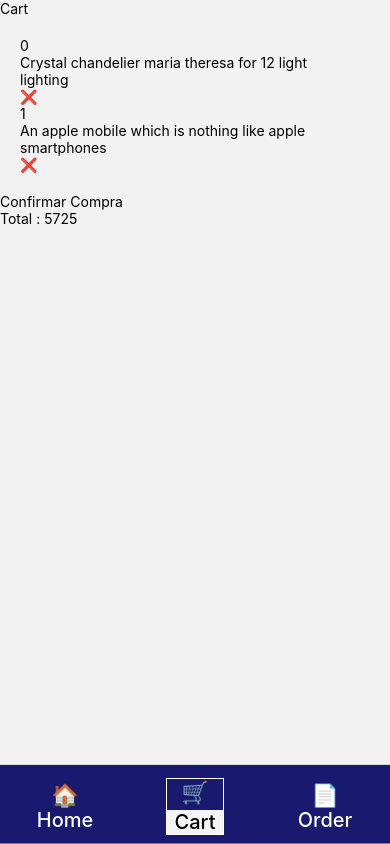
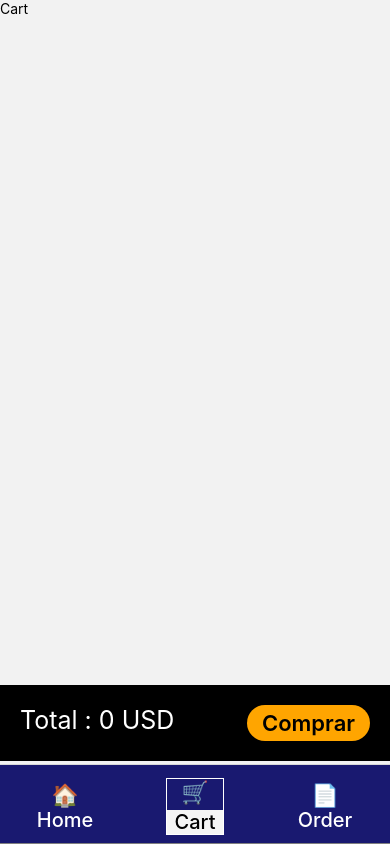
Before and after one commit to leoTechnologyDeveloper/ecommerce_react_native, a React Native app: screen /Cart in a window 390 px wide. Built offline with nearby package versions, Linux system fonts and the light colour scheme.

Commit message:
Redux Working

```diff
--- a/App.js
+++ b/App.js
@@ -7,6 +7,8 @@ import CartStack from "./src/navigation/CartStack";
 import colors from "./src/utils/globals/colors";
 import MyBottomTab from "./src/navigation/MyBottomTab";
 import OrderStack from "./src/navigation/OrderStack";
+import { store } from "./src/app/store";
+import { Provider } from "react-redux";
 
 const App = () => {
   const [fontsLoaded] = useFonts({
@@ -22,9 +24,11 @@ const App = () => {
     <>
       <StatusBar backgroundColor={colors.sea1} />
 
-      <NavigationContainer>
-        <MainNavigator />
-      </NavigationContainer>
+      <Provider store={store}>
+        <NavigationContainer>
+          <MainNavigator />
+        </NavigationContainer>
+      </Provider>
     </>
   );
 };
--- /dev/null
+++ b/src/app/store.js
@@ -0,0 +1,8 @@
+import { configureStore } from "@reduxjs/toolkit";
+import cartReducer from "../features/cart/cartSlice";
+
+export const store = configureStore({
+  reducer: {
+    cart: cartReducer,
+  },
+});
--- a/src/components/Header.js
+++ b/src/components/Header.js
@@ -49,7 +49,7 @@ const styles = StyleSheet.create({
   text: {
     color: "white",
     fontSize: 30,
-    width: "80%",
+    width: "90%",
     fontFamily: "NotoSerifDisplay-VariableFont_wdth,wght",
   },
 });
--- a/src/features/cart/cartSlice.js
+++ b/src/features/cart/cartSlice.js
@@ -10,11 +10,38 @@ export const cartSlice = createSlice({
   initialState,
   reducers: {
     addcartItem: (state, actions) => {
-      state.items = [...state.items, actions.payload];
+      const index = state.items.findIndex(
+        (item) => item.id === actions.payload.id
+      );
+
+      if (index > -1) {
+        state.items = state.items.map((item) => {
+          if (item.id === actions.payload.id) {
+            return { ...item, cantidad: item.cantidad + 1 };
+          }
+          return item;
+        });
+      } else {
+        state.items = [...state.items, { ...actions.payload, cantidad: 1 }];
+      }
+
+      state.total = state.items.reduce(
+        (acc, item) => (acc = acc + item.price * item.cantidad),
+        0
+      );
+      console.log(state.items.length);
+    },
+    deleteItem: (state, actions) => {
+      state.items = state.items.filter((item) => item.id !== actions.payload);
+      state.total = state.items.reduce(
+        (acc, item) => (acc = acc + item.price * item.cantidad),
+        0
+      );
+      console.log(state.items.length);
     },
   },
 });
 
 // Action creators are generated for each case reducer function
-export const { addcartItem } = cartSlice.actions;
+export const { addcartItem, deleteItem } = cartSlice.actions;
 export default cartSlice.reducer;
--- a/src/screens/Cart.js
+++ b/src/screens/Cart.js
@@ -1,10 +1,24 @@
-import { StyleSheet, Text, View, FlatList, Pressable } from "react-native";
+import {
+  StyleSheet,
+  Text,
+  View,
+  FlatList,
+  Pressable,
+  Image,
+} from "react-native";
 import colors from "../utils/globals/colors";
-import cart from "../utils/data/cart.json";
+// import cart from "../utils/data/cart.json";
+import { deleteItem } from "../features/cart/cartSlice";
+import { useDispatch } from "react-redux";
+
+import { UseSelector, useSelector } from "react-redux";
 
 const Cart = () => {
+  const dispatch = useDispatch();
+  const cart = useSelector((state) => state.cart);
+
   return (
-    <View>
+    <View style={styles.containerAllcart}>
       <Text>Cart</Text>
 
       <FlatList
@@ -13,19 +27,34 @@ const Cart = () => {
         keyExtractor={(item) => item.id}
         renderItem={({ item }) => (
           // <IndividualCategory item={item} navigation={navigation} />
-          <>
-            <Text>{item.id}</Text>
-            <Text>{item.description}</Text>
-            <Text>{item.category}</Text>
-            <Text>❌</Text>
-          </>
+          <View style={styles.cartContainer}>
+            <>
+              <Image
+                source={{ uri: item.thumbnail }}
+                style={styles.imagen}
+                resizeMethod="auto"
+              />
+              <View style={styles.containerText}>
+                <Text style={styles.productTitle}> {item.title}</Text>
+                <View style={styles.cantiPrecio}>
+                  <Text style={styles.productPrecio}>$ {item.price}</Text>
+                  <Text style={styles.productPrecio}>
+                    Cantidad: {item.cantidad}
+                  </Text>
+                </View>
+              </View>
+            </>
+            <Pressable onPress={() => dispatch(deleteItem(item.id))}>
+              <Text style={styles.deleteArticle}>❌</Text>
+            </Pressable>
+          </View>
         )}
       />
-      <View>
+      <View style={styles.containerConfirmarCompra}>
+        <Text style={styles.textConTotalprice}>Total : {cart.total} USD</Text>
         <Pressable>
-          <Text>Confirmar Compra</Text>
+          <Text style={styles.textConfirmarCompra}>Comprar</Text>
         </Pressable>
-        <Text>Total : {cart.total}</Text>
       </View>
     </View>
   );
@@ -34,8 +63,77 @@ const Cart = () => {
 export default Cart;
 
 const styles = StyleSheet.create({
+  containerAllcart: {
+    position: "relative",
+    height: "100%",
+  },
   container: {
     backgroundColor: colors.sea2,
+    padding: 10,
+    gap: 20,
+    width: "100%",
+  },
+  cartContainer: {
+    flexDirection: "row",
+    alignItems: "center",
+    justifyContent: "space-between",
+    marginBottom: 15,
+    backgroundColor: "skyblue",
+    borderWidth: 1,
+    borderRadius: 5,
+  },
+  productTitle: {
+    fontWeight: "800",
+    fontSize: 20,
+  },
+  containerText: {
+    flexDirection: "column",
+  },
+  cantiPrecio: {
+    flexDirection: "row",
+    gap: 50,
+  },
+  productPrecio: {
+    fontWeight: "400",
+    alignSelf: "center",
+    marginTop: 10,
+    fontSize: 24,
+  },
+  imagen: {
+    width: 70,
+    height: 70,
+    borderColor: colors.primary,
+    borderWidth: 1,
+    borderRadius: 5,
+  },
+  deleteArticle: {
+    padding: 8,
+    alignSelf: "flex-end",
+    borderColor: colors.primary,
+    backgroundColor: "white",
+    borderWidth: 1,
+    borderRadius: 50,
+  },
+  containerConfirmarCompra: {
+    backgroundColor: colors.dark,
+    position: "absolute",
+    bottom: 3,
     padding: 20,
+    flexDirection: "row",
+    justifyContent: "space-between",
+    width: "100%",
+  },
+  textConfirmarCompra: {
+    color: "black",
+    fontWeight: "600",
+    backgroundColor: "orange",
+    paddingVertical: 5,
+    paddingHorizontal: 15,
+    borderRadius: 20,
+    fontSize: 22,
+  },
+  textConTotalprice: {
+    color: colors.light,
+    fontSize: 25,
   },
 });
--- a/src/screens/ProductDetail.js
+++ b/src/screens/ProductDetail.js
@@ -1,10 +1,13 @@
 import { useState, useEffect } from "react";
-import { StyleSheet, Text, View, Image } from "react-native";
+import { StyleSheet, Text, View, Image, Pressable } from "react-native";
 import Header from "../components/Header";
 import productos from "../utils/data/products.json";
 import colors from "../utils/globals/colors";
+import { useDispatch } from "react-redux";
+import { addcartItem } from "../features/cart/cartSlice";
 
 const ProductDetail = ({ route }) => {
+  const dispatch = useDispatch();
   const { prodDetalladoId } = route.params;
   const [productoDetailed, setProductoDetailed] = useState("");
 
@@ -25,7 +28,14 @@ const ProductDetail = ({ route }) => {
           style={styles.imagen}
           resizeMethod="auto"
         />
-        <Text style={styles.textPrice}>Precio : {productoDetailed.price}</Text>
+        <View style={styles.containerPrice}>
+          <Text style={styles.textPrice}>
+            Precio : {productoDetailed.price}
+          </Text>
+          <Pressable onPress={() => dispatch(addcartItem(productoDetailed))}>
+            <Text style={styles.carritoButton}> ➕ Agregar</Text>
+          </Pressable>
+        </View>
         <Text style={styles.text}>
           Description : {productoDetailed.description}
         </Text>
@@ -44,7 +54,7 @@ const styles = StyleSheet.create({
     margin: 4,
     backgroundColor: colors.clear,
     height: "85%",
-    gap: 20,
+    gap: 15,
   },
   imagen: {
     width: "90%",
@@ -54,22 +64,46 @@ const styles = StyleSheet.create({
     borderRadius: 10,
   },
   text: {
-    fontSize: 25,
+    fontSize: 22,
     fontWeight: "600",
     fontFamily: "WorkSans-VariableFont_wght",
+    color: colors.dark,
+    padding: 10,
+    borderColor: colors.darkBlue,
   },
   textTitle: {
     fontWeight: "800",
-    fontSize: 35,
+    fontSize: 30,
     textAlign: "center",
+  },
+  containerPrice: {
+    flexDirection: "row",
+    width: "90%",
+    justifyContent: "space-between",
   },
   textPrice: {
     fontWeight: "500",
-    fontSize: 30,
-    backgroundColor: colors.sea1,
+    fontSize: 25,
+    backgroundColor: colors.primary,
     padding: 5,
+    paddingHorizontal: 10,
+    borderRadius: 5,
+    width: "auto",
+    textAlign: "center",
+    color: colors.light,
+    borderColor: colors.darkBlue,
+    borderWidth: 2,
+  },
+  carritoButton: {
+    backgroundColor: "yellow",
+    color: colors.dark,
+    fontWeight: "500",
+    fontSize: 25,
+    paddingVertical: 2,
+    paddingHorizontal: 10,
     borderRadius: 15,
-    width: "90%",
-    textAlign: "center",
+    width: "auto",
+    borderColor: colors.darkBlue,
+    borderWidth: 2,
   },
 });
--- a/src/utils/data/categorias.json
+++ b/src/utils/data/categorias.json
@@ -1,7 +1,7 @@
 [
     "smartphones",
     "laptops",
-    "fragances",
+    "fragrances",
     "skincare",
     "groceries",
     "home-decoration",
```
